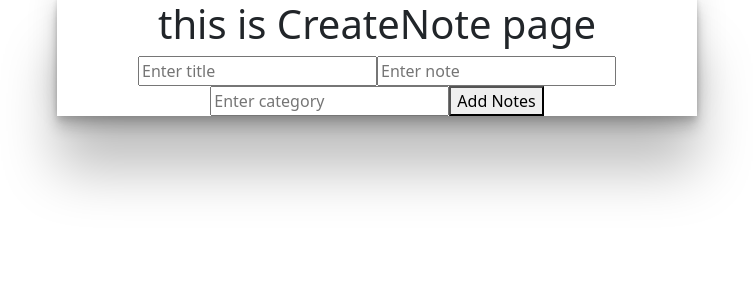
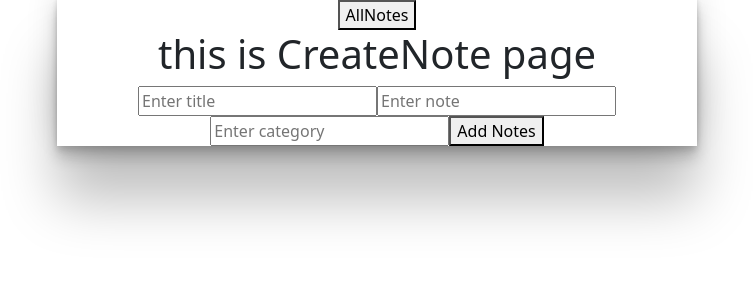
Before and after one commit to MoovendhanR/fullstack-project, a React (Create React App) app in the folder client/: page /createnote in a window 1280 px wide. Shown: the top 300 px of the page, without its empty margins (263-1016 px from the left). Built offline with nearby package versions, Linux system fonts and the light colour scheme.

Commit message:
upto date

```diff
--- a/client/src/components/createNotes.jsx
+++ b/client/src/components/createNotes.jsx
@@ -1,5 +1,5 @@
 import { useState } from "react";
-import { useNavigate } from "react-router-dom";
+import { Link, useNavigate } from "react-router-dom";
 
 
 
@@ -37,6 +37,8 @@ const CreateNote=()=>{
     //  .catch(err=>console.log(err))
     return(
         <>
+           <Link to="/allnotes"><button>AllNotes</button></Link>
+
            <h1>this is CreateNote page</h1>
            <input type="text" placeholder="Enter title"value={title}onChange={(e)=>setTitle(e.target.value)}/>
            <input type="text" placeholder="Enter note" value={notes} onChange={(e)=>setNote(e.target.value)}/>
```
